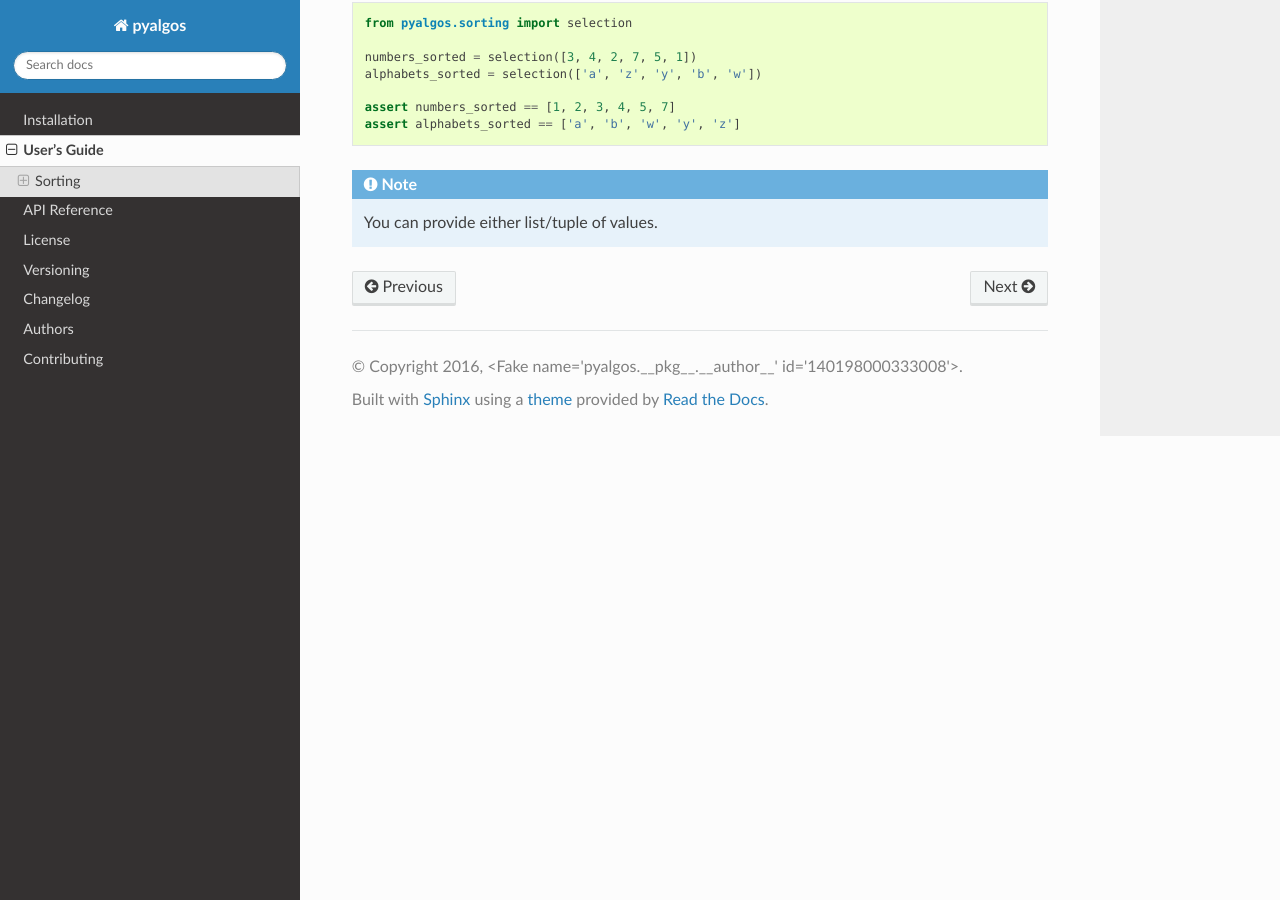
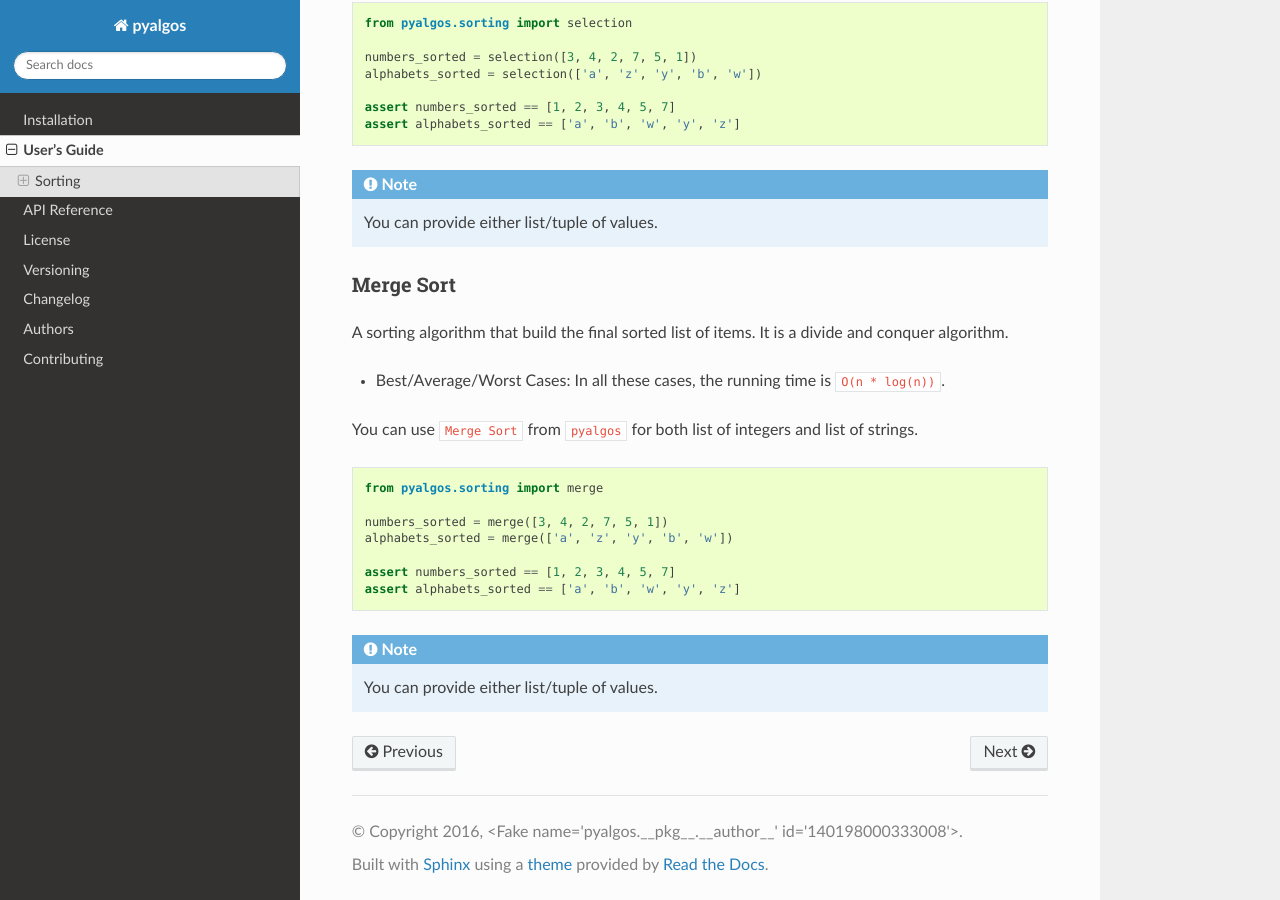
Before and after one commit to bharadwajyarlagadda/pyalgos, a Sphinx documentation site: the page built from docs/guide.rst, in a window 1280 px wide and 900 px high, scrolled down 971 px. Built offline with Sphinx 7.4.7 and the Read the Docs theme 2.0.0, drawn with Linux system fonts in a browser that asks for light colours; the version number could not be read and is left out.

Commit message:
Added api reference for merge() method; Added an example for merge() method in docs

```diff
--- a/docs/api.rst
+++ b/docs/api.rst
@@ -7,3 +7,5 @@ Sorting
 .. autofunction:: pyalgos.sorting.insertion
 
 .. autofunction:: pyalgos.sorting.selection
+
+.. autofunction:: pyalgos.sorting.merge
--- a/docs/guide.rst
+++ b/docs/guide.rst
@@ -47,3 +47,25 @@ You can use ``Selection Sort`` from ``pyalgos`` for both list of integers and li
     assert alphabets_sorted == ['a', 'b', 'w', 'y', 'z']
 
 .. note:: You can provide either list/tuple of values.
+
+
+Merge Sort
+^^^^^^^^^^
+
+A sorting algorithm that build the final sorted list of items. It is a divide and conquer algorithm.
+
+- Best/Average/Worst Cases: In all these cases, the running time is ``O(n * log(n))``.
+
+You can use ``Merge Sort`` from ``pyalgos`` for both list of integers and list of strings.
+
+.. code-block:: python
+
+    from pyalgos.sorting import merge
+
+    numbers_sorted = merge([3, 4, 2, 7, 5, 1])
+    alphabets_sorted = merge(['a', 'z', 'y', 'b', 'w'])
+
+    assert numbers_sorted == [1, 2, 3, 4, 5, 7]
+    assert alphabets_sorted == ['a', 'b', 'w', 'y', 'z']
+
+.. note:: You can provide either list/tuple of values.
```
Also changed, not shown: docs/index.rst (+9 -0 lines), docs/installation.rst (+10 -1 lines).
